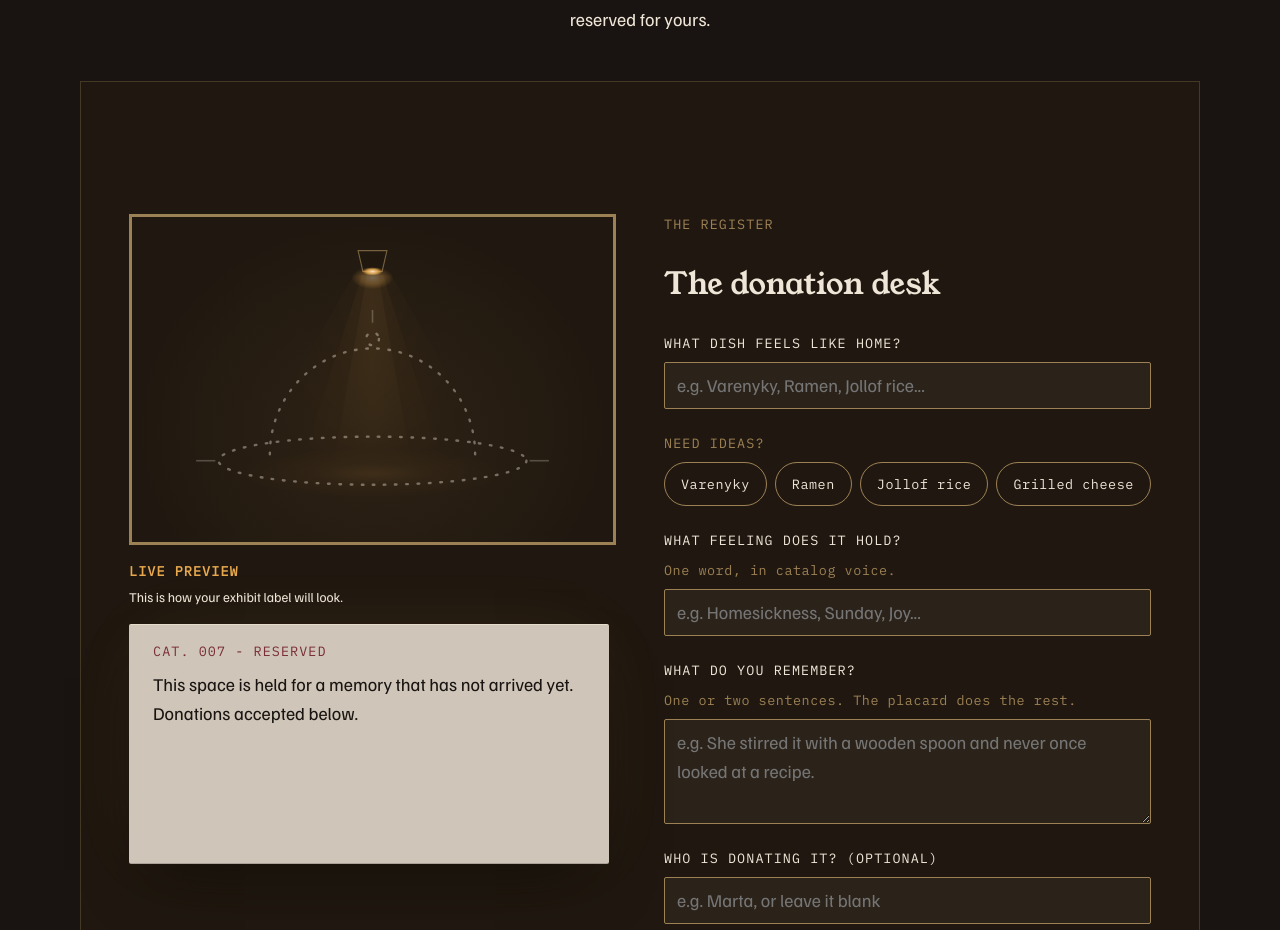
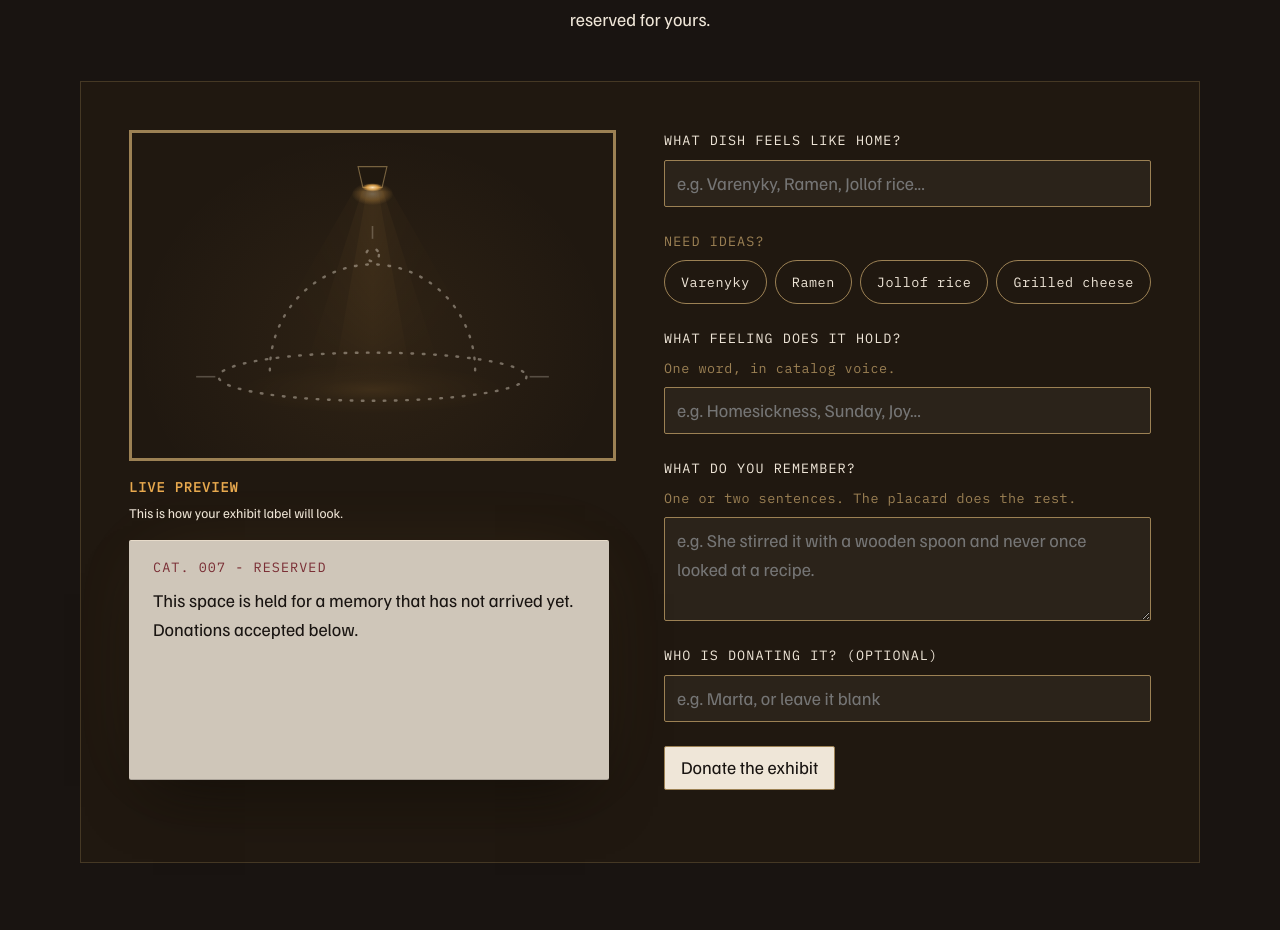
Before and after one commit to nazboyko/still-warm, a React (Vite) app: page / in a window 1280 px wide. Shown: the part 4021-4951 px from the top of the page. Built offline with nearby package versions, Linux system fonts and the light colour scheme.

Commit message:
clear the desk of its own signage

```diff
--- a/src/components/donate/DonateForm.css
+++ b/src/components/donate/DonateForm.css
@@ -5,20 +5,6 @@
   gap: var(--space-6);
   justify-items: start;
   width: 100%;
-}
-
-.desk-eyebrow {
-  font-family: var(--font-utility);
-  font-size: var(--text-utility);
-  letter-spacing: var(--tracking-utility);
-  text-transform: uppercase;
-  color: var(--brass);
-}
-
-.desk-title {
-  font-family: var(--font-display);
-  font-weight: 400;
-  font-size: clamp(1.4rem, 1.2rem + 1vw, 1.9rem);
 }
 
 .desk-field {
--- a/src/components/donate/DonateForm.tsx
+++ b/src/components/donate/DonateForm.tsx
@@ -115,14 +115,10 @@ export function DonateForm({ draft, onChange, onDonate }: DonateFormProps) {
   return (
     <form
       className="donate-form"
-      aria-labelledby="donation-desk-title"
+      aria-label={donateForm.heading}
       noValidate
       onSubmit={handleSubmit}
     >
-      <p className="desk-eyebrow">The register</p>
-      <h3 id="donation-desk-title" className="desk-title">
-        {donateForm.heading}
-      </h3>
       {errors.length > 0 ? (
         <p key={attempt} role="alert" className="desk-alert">
           {errors.map((error) => error.message).join(" ")}
--- a/src/components/donate/DonateSection.css
+++ b/src/components/donate/DonateSection.css
@@ -52,14 +52,6 @@
   gap: var(--space-6);
   justify-items: stretch;
   min-width: 0;
-}
-
-.donate-head {
-  display: grid;
-  gap: var(--space-1);
-  /* One height whether empty or announcing, so the exhibit never moves. */
-  min-height: 3.75rem;
-  margin-bottom: var(--space-6);
 }
 
 .donate-head-line {
--- a/src/components/donate/DonateSection.tsx
+++ b/src/components/donate/DonateSection.tsx
@@ -77,22 +77,7 @@ export function DonateSection({
         />
         <p className="donate-intro">{donateIntro}</p>
         <div className="donate-panel">
-          {/* The announcement crowns the whole panel, not one column. The slot
-              is there in both states at one height, so the exhibit below never
-              moves when the words arrive. */}
-          <div className="donate-head" aria-hidden={donated ? undefined : true}>
-            {donated ? (
-              <>
-                <h3 className="preview-heading donate-head-line">
-                  {donatePreview.donated.heading}
-                </h3>
-                <p className="preview-note">{donatePreview.donated.note}</p>
-              </>
-            ) : null}
-          </div>
           <div className="donate-grid">
-            {/* The register comes first, in the DOM and on the page: you write
-                the label, then you watch it appear. */}
             {/* The exhibit hangs on the left in both states. What the visitor
                 watched while typing and what they are given at the end are the
                 same frame in the same place; only its contents change. */}
@@ -117,6 +102,12 @@ export function DonateSection({
             <div className="donate-column">
               {donated ? (
                 <>
+                  <div className="donate-column-head">
+                    <h3 className="preview-heading donate-head-line">
+                      {donatePreview.donated.heading}
+                    </h3>
+                    <p className="preview-note">{donatePreview.donated.note}</p>
+                  </div>
                   <ExhibitPlacard draft={draft} donated={donated} />
                   <div ref={afterRef} className="donate-after">
                     <GiftShop donated={donated} />
```
